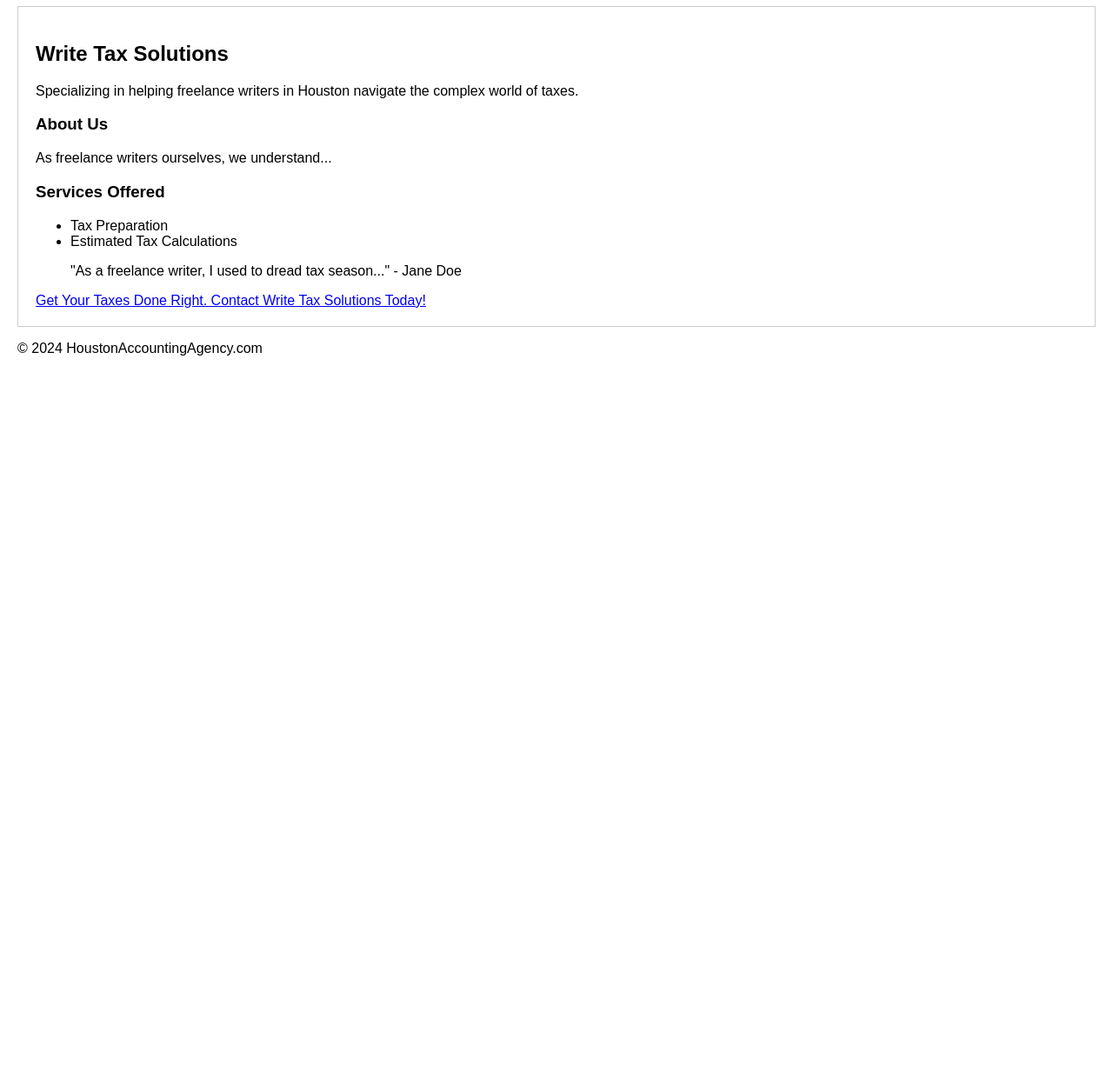
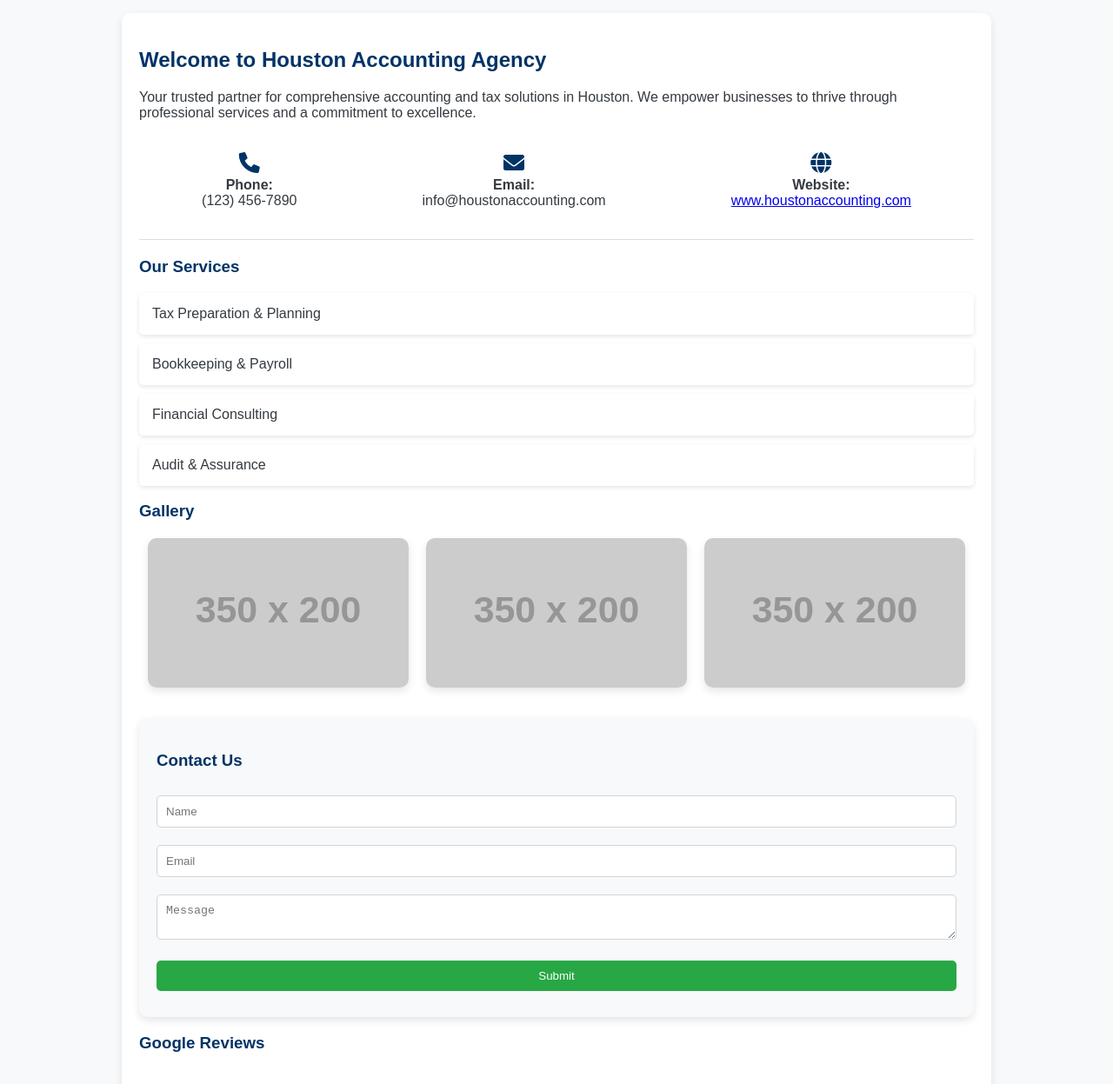
Before and after one commit to muzammilV/HoustonAccountingAgency.com, a plain HTML site: page index.html in a window 1280 px wide. Shown: the part 73-1320 px from the top of the page at 87% size. Before the commit the page ends 800 px from the top, so only its background shows below. Drawn offline with Linux system fonts and the light colour scheme; placeholder pictures from the web are drawn by us.

Commit message:
index.html

```diff
--- a/index.html
+++ b/index.html
@@ -3,36 +3,206 @@
 <head>
     <meta charset="UTF-8">
     <meta name="viewport" content="width=device-width, initial-scale=1.0">
-    <title>Houston's Top Tax Experts for Freelance Writers</title>
-    <style>
-        /* Basic CSS - You'll want to improve this */
-        body { font-family: sans-serif; margin: 20px; }
-        #featured-agency { border: 1px solid #ccc; padding: 20px; }
+    <title>Houston Accounting Agency</title>
+    <link rel="stylesheet" href="https://cdnjs.cloudflare.com/ajax/libs/font-awesome/6.0.0/css/all.min.css">  <style>
+        :root {
+            --primary-color: #003366; /* Dark Blue */
+            --secondary-color: #28a745; /* Green - for call to action */
+            --light-color: #f8f9fa;   /* Very Light Gray - for backgrounds */
+            --text-color: #343a40;    /* Dark Gray - for most text */
+            --box-shadow: 0 4px 10px rgba(0, 0, 0, 0.1);
+            --border-radius: 10px;
+        }
+
+        body {
+            font-family: 'Arial', sans-serif;
+            margin: 0;
+            background-color: var(--light-color); /* Use CSS variables */
+            color: var(--text-color);
+        }
+
+        header {
+            background-color: var(--primary-color);
+            color: white;
+            text-align: center;
+            padding: 20px 0; /* Reduced padding */
+            font-size: 24px;   /* Slightly smaller header */
+            font-weight: bold;
+        }
+
+        .container {
+            max-width: 960px; /* Adjusted max-width */
+            margin: 20px auto; /* Reduced margin */
+            padding: 20px;     /* Reduced padding */
+            background: white;
+            box-shadow: var(--box-shadow);
+            border-radius: var(--border-radius);
+        }
+
+        h2, h3 {
+            color: var(--primary-color);
+        }
+
+        .contact-info {
+            display: flex;
+            flex-wrap: wrap; /* Allows wrapping on smaller screens */
+            justify-content: space-around; /* Space evenly */
+            padding: 20px 0;
+            border-bottom: 1px solid #ddd;
+            margin-bottom: 20px;
+        }
+
+        .contact-info div {
+            text-align: center;
+            margin-bottom: 15px; /* Spacing between items on wrap */
+        }
+
+        .contact-info i {
+            font-size: 24px;
+            color: var(--primary-color);
+            margin-bottom: 5px;
+        }
+
+        .contact-info strong {
+            display: block;
+        }
+
+        .services ul {
+            list-style: none;
+            padding: 0;
+        }
+
+        .services li {
+            background: #fff;  /* White background for list items */
+            margin: 10px 0;
+            padding: 15px;
+            border-radius: 5px;
+            box-shadow: 0 2px 5px rgba(0, 0, 0, 0.1); /* Softer shadow */
+        }
+
+        .photos {
+            display: flex;
+            flex-wrap: wrap; /* Make images responsive */
+            justify-content: space-around;
+            margin-top: 20px;
+        }
+
+        .photos img {
+            width: 45%; /* Adjust image width for responsiveness */
+            max-width: 300px; /* Set a max-width */
+            border-radius: var(--border-radius);
+            box-shadow: var(--box-shadow);
+            margin-bottom: 15px; /* Spacing between images on wrap */
+        }
+
+        .form-container {
+            margin-top: 20px;
+            padding: 20px;
+            background-color: var(--light-color);
+            border-radius: var(--border-radius);
+            box-shadow: var(--box-shadow);
+        }
+
+        .form-container input,
+        .form-container textarea {
+            width: 100%;
+            padding: 10px;
+            margin: 10px 0;
+            border: 1px solid #ced4da; /* Lighter border */
+            border-radius: 5px;
+            box-sizing: border-box;
+        }
+
+        .form-container input[type="submit"] {
+            background-color: var(--secondary-color);
+            color: white;
+            padding: 10px 20px;
+            border: none;
+            cursor: pointer;
+            border-radius: 5px;
+        }
+
+        .form-container input[type="submit"]:hover {
+            background-color: darken(var(--secondary-color), 10%); /* Darken on hover */
+        }
+
+        .cta {
+            text-align: center;
+            margin-top: 20px;
+        }
+
+        .cta a {
+            background-color: var(--secondary-color);
+            color: white;
+            padding: 10px 20px;
+            text-decoration: none;
+            border-radius: 5px;
+            box-shadow: var(--box-shadow);
+            transition: background-color 0.3s ease;
+        }
+
+        .cta a:hover {
+            background-color: darken(var(--secondary-color), 10%);
+        }
+
+        iframe {
+            width: 100%;
+            height: 300px; /* Adjust height as needed */
+            border: 0;
+            border-radius: var(--border-radius);
+            box-shadow: var(--box-shadow);
+            margin-top: 20px;
+        }
     </style>
 </head>
 <body>
-    <h1>Houston's Top Tax Experts for Freelance Writers</h1>
+    <header>
+        Houston Accounting Agency
+    </header>
 
-    <div id="featured-agency">
-        <h2>Write Tax Solutions</h2>
-        <p>Specializing in helping freelance writers in Houston navigate the complex world of taxes.</p>
+    <div class="container">
+        <h2>Welcome to Houston Accounting Agency</h2>
+        <p>Your trusted partner for comprehensive accounting and tax solutions in Houston. We empower businesses to thrive through professional services and a commitment to excellence.</p>
 
-        <h3>About Us</h3>
-        <p>As freelance writers ourselves, we understand...</p>
+        <div class="contact-info">
+            <div><i class="fas fa-phone"></i><br><strong>Phone:</strong> (123) 456-7890</div>
+            <div><i class="fas fa-envelope"></i><br><strong>Email:</strong> info@houstonaccounting.com</div>
+            <div><i class="fas fa-globe"></i><br><strong>Website:</strong> <a href="http://www.houstonaccounting.com" target="_blank">www.houstonaccounting.com</a></div>
+        </div>
 
-        <h3>Services Offered</h3>
-        <ul>
-            <li>Tax Preparation</li>
-            <li>Estimated Tax Calculations</li>
+        <div class="services">
+            <h3>Our Services</h3>
+            <ul>
+                <li>Tax Preparation & Planning</li>
+                <li>Bookkeeping & Payroll</li>
+                <li>Financial Consulting</li>
+                <li>Audit & Assurance</li>
             </ul>
+        </div>
 
-        <blockquote>"As a freelance writer, I used to dread tax season..." - Jane Doe</blockquote>
+        <h3>Gallery</h3>
+        <div class="photos">
+            <img src="https://via.placeholder.com/350x200" alt="Accounting Consultation">
+            <img src="https://via.placeholder.com/350x200" alt="Tax Planning Service">
+            <img src="https://via.placeholder.com/350x200" alt="Financial Consulting">
+        </div>
 
-        <a href="contact-form.html">Get Your Taxes Done Right. Contact Write Tax Solutions Today!</a>  </div>
+        <div class="form-container">
+            <h3>Contact Us</h3>
+            <form action="#" method="POST">
+                <input type="text" id="name" name="name" placeholder="Name" required><br>
+                <input type="email" id="email" name="email" placeholder="Email" required><br>
+                <textarea id="message" name="message" placeholder="Message" required></textarea><br>
+                <input type="submit" value="Submit">
+            </form>
+        </div>
 
-        <footer>
-            <p>&copy; 2024 HoustonAccountingAgency.com</p>
-        </footer>
+        <h3>Google Reviews</h3>
+        <iframe src="https://www.google.com/maps/embed?pb=..." allowfullscreen></iframe>
 
+        <div class="cta">
+            <a href="#contact">Contact Us Now</a>
+        </div>
+    </div>
 </body>
 </html>
```
